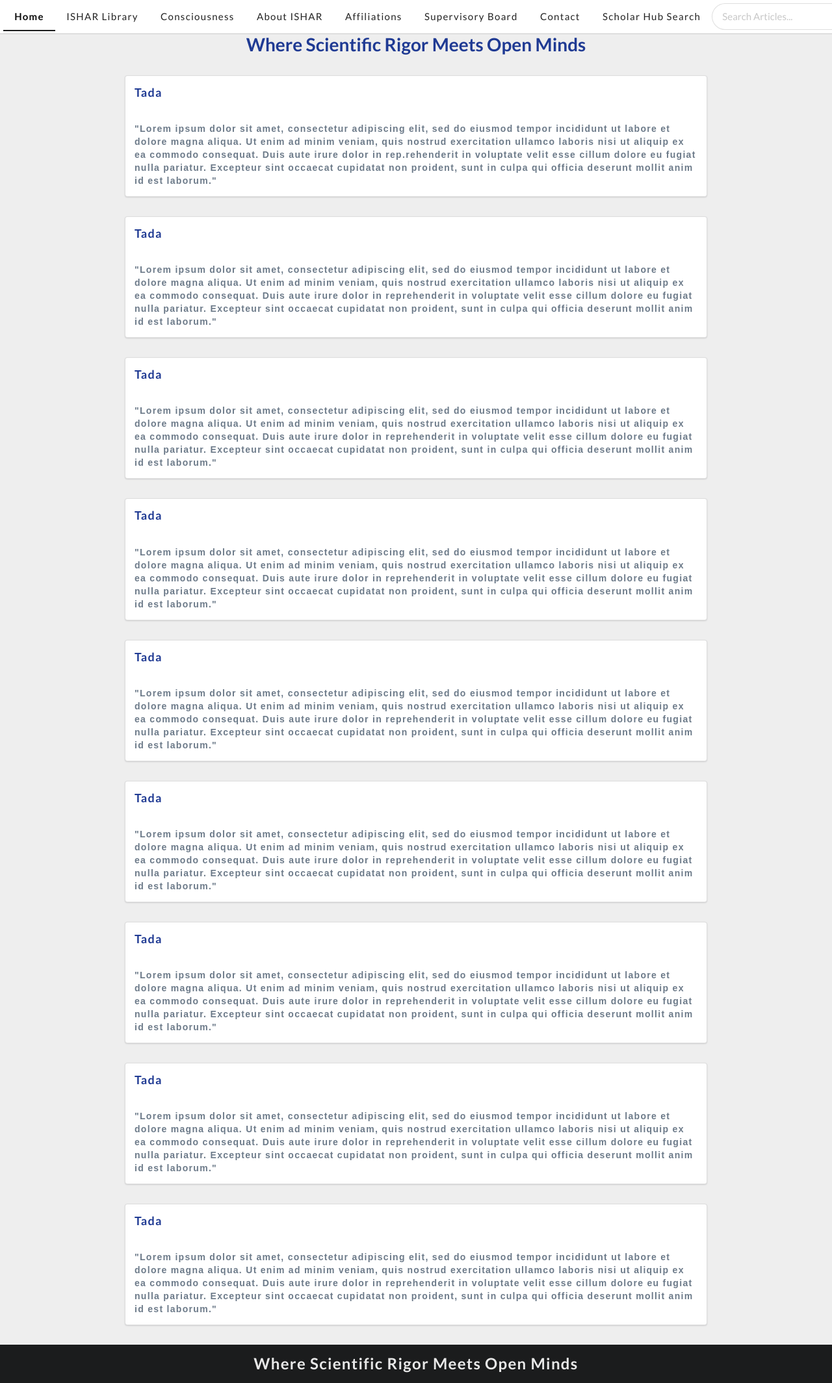
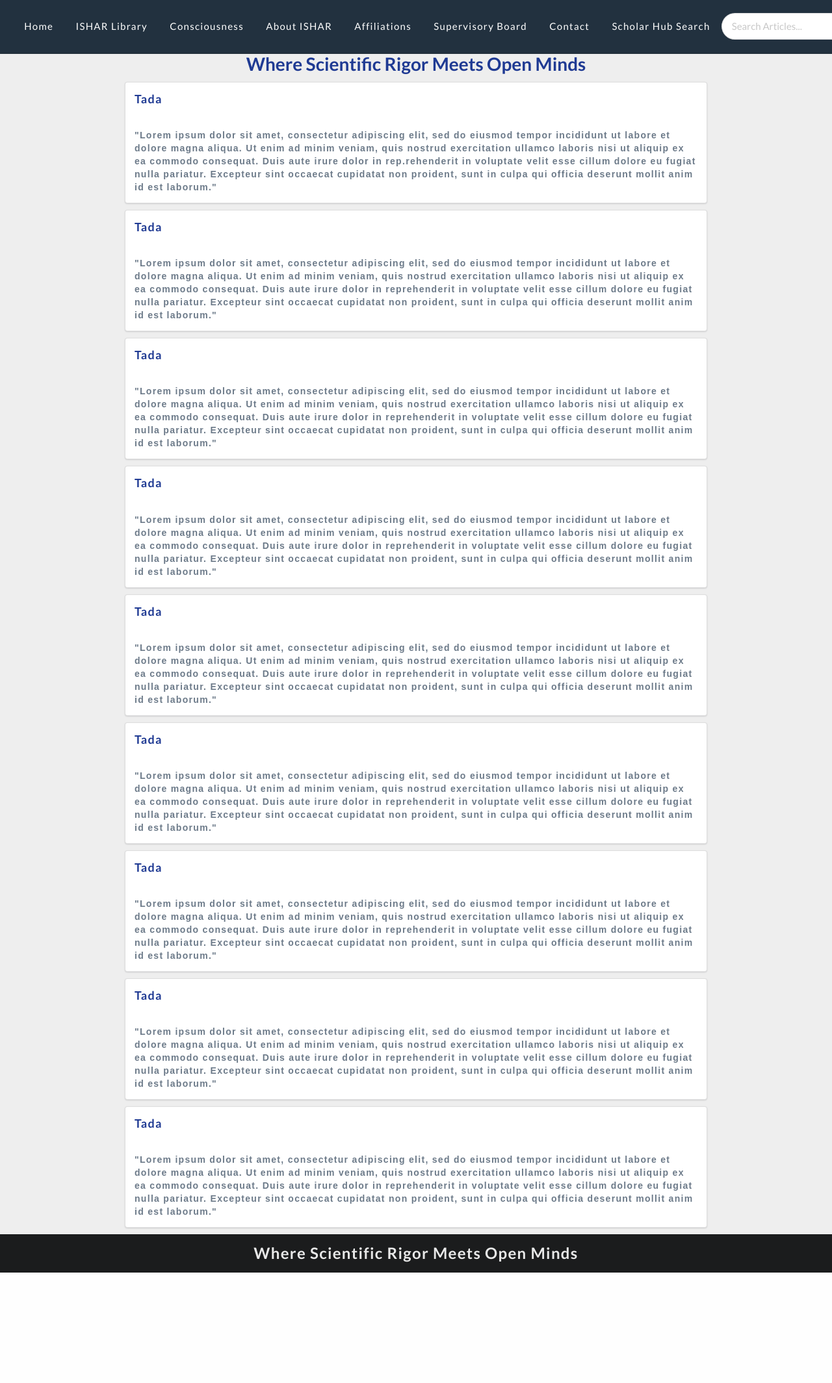
Before and after one commit to jerseycity17/team-22, a Django app: page / in a window 1280 px wide. Shown: the whole page at 65% size. After the commit the page ends 1959 px from the top, so only its background shows below. Run offline with Django 3.2, Linux system fonts and the light colour scheme; some libraries are stand-ins or nearby versions.

Commit message:
making some rearrangements

```diff
--- a/ishar/isharonline/templates/isharonline/index.html
+++ b/ishar/isharonline/templates/isharonline/index.html
@@ -1,7 +1,7 @@
 <!DOCTYPE html>
 
 <head>
-
+<link href="https://fonts.googleapis.com/css?family=Asap" rel="stylesheet">
   <script
   src="https://code.jquery.com/jquery-3.2.1.js"
   integrity="sha256-DZAnKJ/6XZ9si04Hgrsxu/8s717jcIzLy3oi35EouyE="
@@ -15,7 +15,7 @@
 <script src="https://cdnjs.cloudflare.com/ajax/libs/semantic-ui/2.2.13/semantic.min.js"> </script>
 
 <link rel="stylesheet" type="text/css" href="https://cdnjs.cloudflare.com/ajax/libs/semantic-ui/2.2.13/semantic.min.css">
-<link rel="stylesheet" type="text/css" href="W.css">
+<link rel="stylesheet" type="text/css" href="./Web.css">
 
 <title> ISHAR Online </title>
 
@@ -48,7 +48,6 @@ i.sidebar.icon{
 .ui
 {
   font-size: 20px;
-  font-family: 'Raleway', sans-serif;
   font-weight: 600;
   font-size: 10px;
   letter-spacing: 1.3px;
@@ -79,22 +78,23 @@ i.sidebar.icon{
 #item
 {
       color: white;
-  font-family: 'Raleway', sans-serif;
 }
 
 body,html{
   width: 100%;
   height: 100%;
+  font-family: 'Asap', sans-serif !important;
+
 }
 
 div.main-content{
   margin: 0 auto;
   text-align: center;
-   margin-top: 50px;
+   margin-top: 80px;
 }
 div.article-section.ui.segment{
 
-  margin: 30px auto;
+  margin: 10px auto;
   width: 70%;
   height: 75%;
 
@@ -108,7 +108,7 @@ div.content-footer.ui.segment{
 
 bottom:0;
 width: 100%;
-height: 305%;
+height: 30%;
   background-color: green;
 }
 
@@ -121,9 +121,14 @@ div.ui.secondary.pointing.menu.nav-menu{
     top: 0; /* Position the navbar at the top of the page */
     width: 100%; /* Full width */
     z-index: 4;
-    background-color: white;
-    padding: 5px;
+    background-color: #22313F;
+    padding: 20px;
+    color: white !important;
 
+}
+
+div.ui.secondary.pointing.menu.nav-menu a{
+  color: white;
 }
 
 </style>
@@ -170,7 +175,7 @@ app.controller('ItemController', function($scope, $http) {
         <div class="ui secondary pointing menu nav-menu">
 
           <i class="sidebar icon" style="font-size:30px; margin-top:5px;"></i>
-  <a class="active item">
+  <a class=" item">
     Home
   </a>
 
@@ -213,7 +218,7 @@ app.controller('ItemController', function($scope, $http) {
 
 <div class="ui sidebar menu vertical nav-menu">
 
-  <a class="active item">
+  <a class=" item">
     Home
   </a>
 
--- a/ishar/isharonline/templates/isharonline/library.html
+++ b/ishar/isharonline/templates/isharonline/library.html
@@ -241,7 +241,7 @@ app.controller('ItemController', function($scope, $http) {
         <div class = "column">
           <div class="ui card">
             <div class="head">
-              <h4> Aromatheraphy </h4>
+              <h4> Aromatheraphy
             </div>
             <div class="content">
 
```
